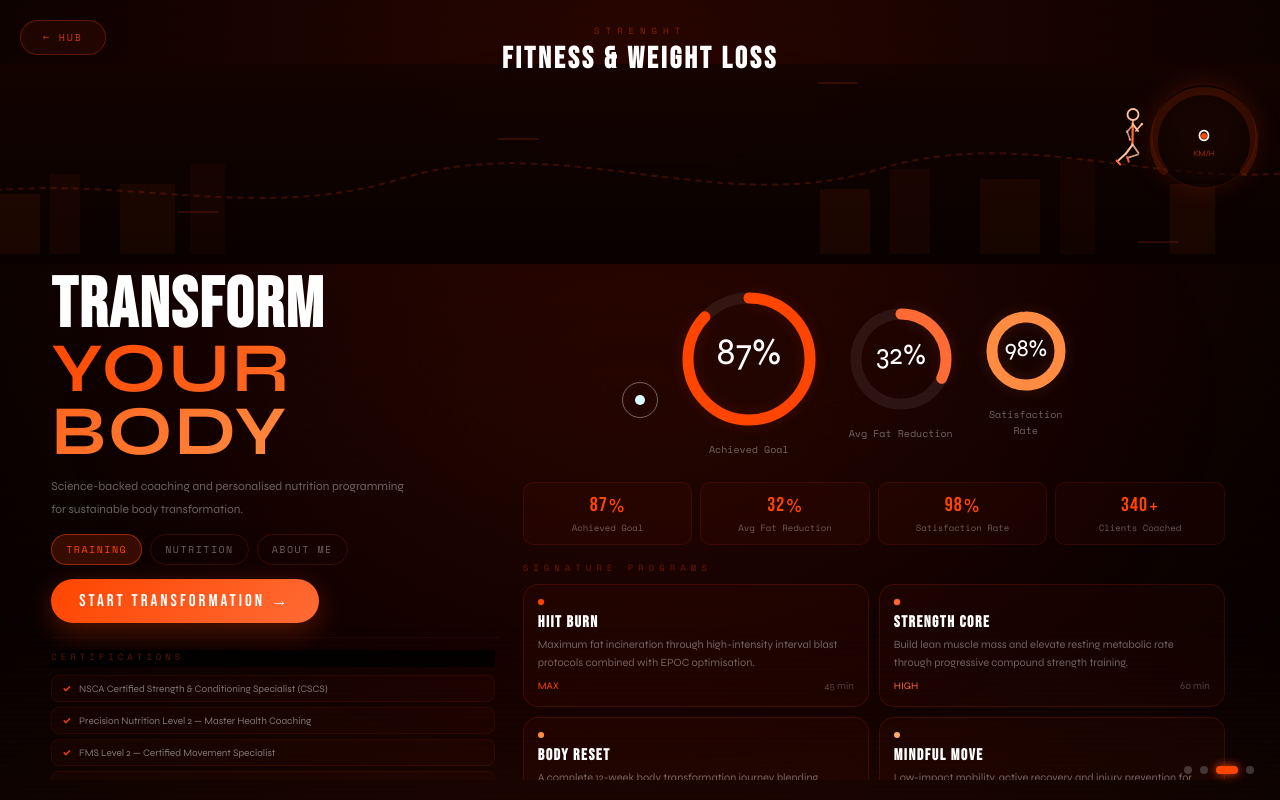
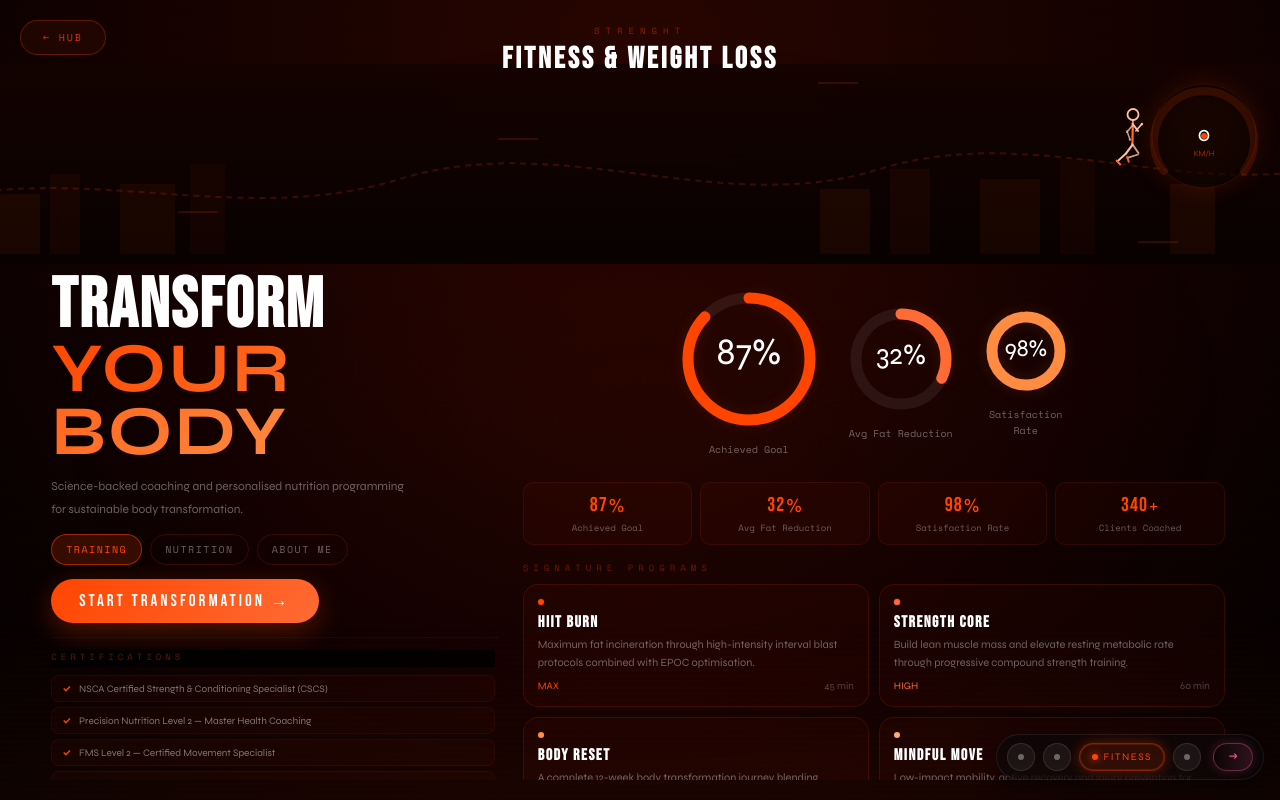
Before and after one commit to CallMeTwist/Edison, a React (Vite) app: page /fitness in a window 1280 px wide. Built offline with nearby package versions, Linux system fonts and the light colour scheme.

Commit message:
still testing

```diff
--- a/src/components/ui/NavDots.tsx
+++ b/src/components/ui/NavDots.tsx
@@ -6,19 +6,37 @@ interface Props {
   onGo:    (w: WorldId) => void
 }
 
+/**
+ * Bottom-right world rail.
+ * - Wider, label-bearing pills (≥44px tap targets) replace the previous tiny dots.
+ * - A trailing "next world" chevron previews the accent color of the next world,
+ *   making the path forward obvious and giving a generous tap target.
+ */
 export const NavDots: React.FC<Props> = ({ current, onGo }) => {
   if (current === 'hub') return null
+
+  const idx        = NAV_WORLDS.indexOf(current as WorldId)
+  const nextWorld  = idx >= 0 && idx < NAV_WORLDS.length - 1 ? NAV_WORLDS[idx + 1] : null
+  const nextCfg    = nextWorld ? WORLD_CONFIG[nextWorld] : null
 
   return (
     <div
       style={{
         position:  'fixed',
-        bottom:    26,
-        right:     26,
+        bottom:    'max(20px, env(safe-area-inset-bottom, 0px))',
+        right:     16,
         zIndex:    300,
         display:   'flex',
+        alignItems: 'center',
         gap:        8,
-        animation: 'fadeIn .5s ease forwards',
+        padding:    '8px 10px',
+        borderRadius: 999,
+        background: 'rgba(8,8,12,.55)',
+        backdropFilter: 'blur(14px)',
+        WebkitBackdropFilter: 'blur(14px)',
+        border:     '1px solid rgba(255,255,255,.08)',
+        boxShadow:  '0 6px 24px rgba(0,0,0,.45)',
+        animation:  'fadeIn .5s ease forwards',
       }}
     >
       {NAV_WORLDS.map(w => {
@@ -28,25 +46,68 @@ export const NavDots: React.FC<Props> = ({ current, onGo }) => {
           <button
             key={w}
             title={cfg.label}
+            aria-label={cfg.label}
+            aria-current={active ? 'page' : undefined}
             onClick={() => onGo(w)}
             style={{
-              width:        active ? 22 : 8,
-              height:       8,
-              borderRadius: active ? 4 : '50%',
-              border:       'none',
+              minWidth:     active ? 56 : 28,
+              height:       28,
+              padding:      active ? '0 12px' : 0,
+              borderRadius: 999,
+              border:       active ? `1px solid ${cfg.accent}66` : '1px solid rgba(255,255,255,.10)',
               cursor:       'pointer',
-              padding:      0,
               transition:   'all 0.35s cubic-bezier(.23,1,.32,1)',
-              background:   active
-                ? cfg.accent
-                : 'rgba(255,255,255,.2)',
-              boxShadow: active
-                ? `0 0 10px ${cfg.accent}`
-                : 'none',
+              background:   active ? `${cfg.accent}22` : 'rgba(255,255,255,.06)',
+              boxShadow:    active ? `0 0 14px ${cfg.accent}55, inset 0 0 0 1px ${cfg.accent}33` : 'none',
+              display:      'flex',
+              alignItems:   'center',
+              justifyContent: 'center',
+              gap:          6,
+              color:        active ? cfg.accent : 'rgba(255,255,255,.6)',
+              fontFamily:   "'Space Mono', monospace",
+              fontSize:     10,
+              letterSpacing: 1.5,
+              textTransform: 'uppercase',
             }}
-          />
+          >
+            <span style={{
+              width: 6, height: 6, borderRadius: '50%',
+              background: active ? cfg.accent : 'rgba(255,255,255,.35)',
+              boxShadow: active ? `0 0 8px ${cfg.accent}` : 'none',
+              flex: '0 0 auto',
+            }} />
+            {active && <span>{cfg.label.split(' ')[0]}</span>}
+          </button>
         )
       })}
+
+      {nextCfg && nextWorld && (
+        <button
+          title={`Next: ${nextCfg.label}`}
+          aria-label={`Go to ${nextCfg.label}`}
+          onClick={() => onGo(nextWorld)}
+          style={{
+            marginLeft:   4,
+            width:        40,
+            height:       28,
+            padding:      0,
+            borderRadius: 999,
+            border:       `1px solid ${nextCfg.accent}55`,
+            cursor:       'pointer',
+            background:   `linear-gradient(90deg, transparent, ${nextCfg.accent}26)`,
+            boxShadow:    `0 0 12px ${nextCfg.accent}33`,
+            display:      'flex',
+            alignItems:   'center',
+            justifyContent: 'center',
+            color:        nextCfg.accent,
+            fontSize:     14,
+            lineHeight:   1,
+            transition:   'all .3s ease',
+          }}
+        >
+          →
+        </button>
+      )}
     </div>
   )
 }
--- a/src/hooks/useCursor.ts
+++ b/src/hooks/useCursor.ts
@@ -2,6 +2,14 @@ import { useEffect } from 'react'
 
 export function useCursor() {
   useEffect(() => {
+    // Skip entirely on touch / coarse-pointer devices (mobile, tablet)
+    if (typeof window === 'undefined') return
+    const isTouch =
+      window.matchMedia?.('(hover: none), (pointer: coarse)').matches ||
+      'ontouchstart' in window ||
+      (navigator as Navigator & { maxTouchPoints?: number }).maxTouchPoints > 0
+    if (isTouch) return
+
     // Create elements
     const dot  = document.createElement('div')
     const ring = document.createElement('div')
--- a/src/pages/HubPage.tsx
+++ b/src/pages/HubPage.tsx
@@ -127,7 +127,7 @@ export const HubPage: React.FC = () => {
     }}>
 
       {/* ── Background radial ── */}
-      <div style={{ position: 'absolute', inset: 0, background: 'radial-gradient(ellipse at 50% 42%,rgba(46,32,58,.92) 0%,rgba(14,10,18,.97) 60%,rgba(4,2,6,.99) 100%)', pointerEvents: 'none' }} />
+      <div style={{ position: 'fixed', inset: 0, background: 'radial-gradient(ellipse at 50% 42%,rgba(46,32,58,.92) 0%,rgba(14,10,18,.97) 60%,rgba(4,2,6,.99) 100%)', pointerEvents: 'none', zIndex: 0 }} />
 
       {/* ── Portrait halo ── */}
       <div style={{
--- a/src/styles/globals.css
+++ b/src/styles/globals.css
@@ -27,8 +27,14 @@ html, body, #root {
   -moz-osx-font-smoothing: grayscale;
 }
 
-body {
-  cursor: none;
+@media (hover: hover) and (pointer: fine) {
+  body {
+    cursor: none;
+  }
+}
+
+@media (hover: none), (pointer: coarse) {
+  #pf-dot, #pf-ring { display: none !important; }
 }
 
 ::-webkit-scrollbar { display: none; }
```
